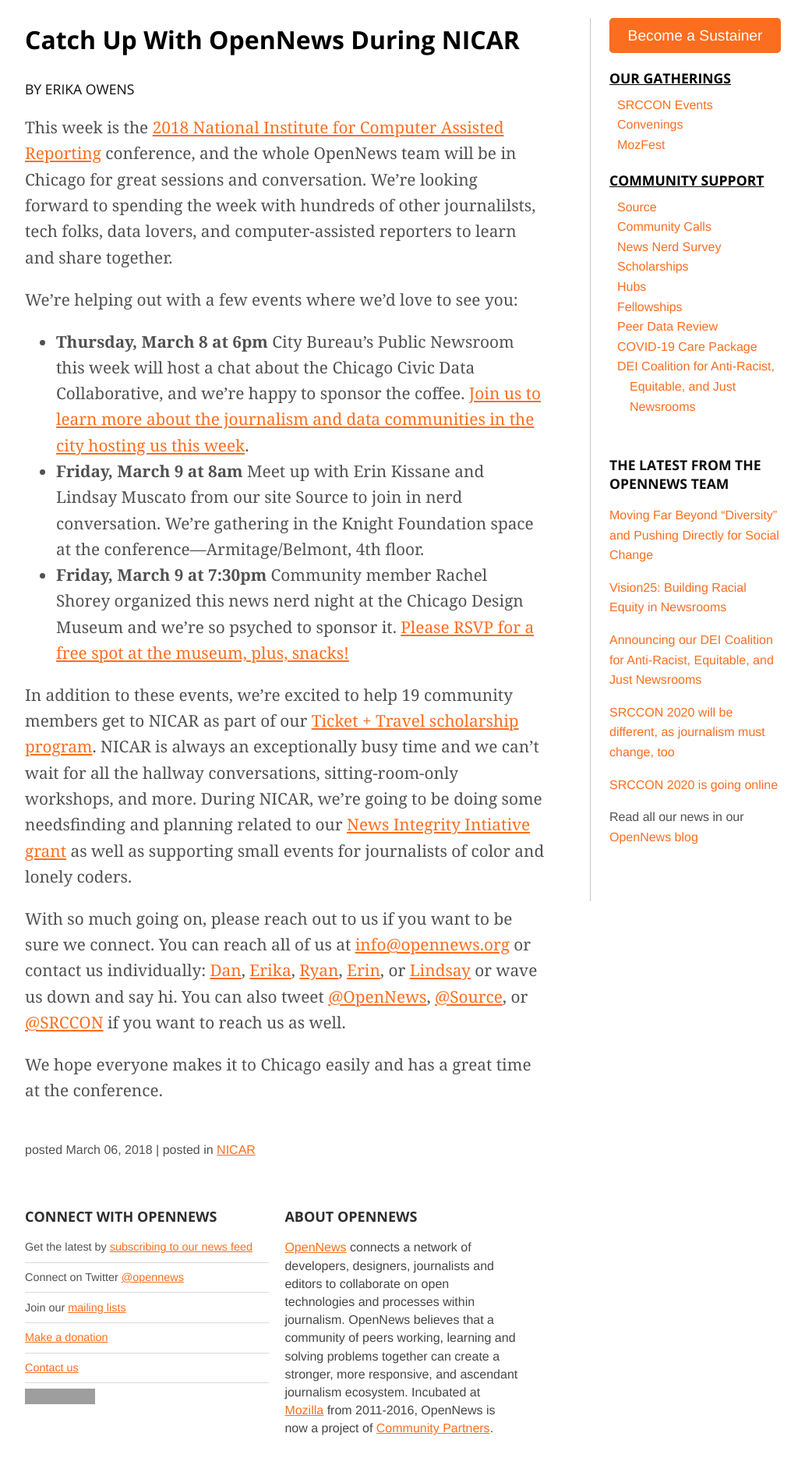
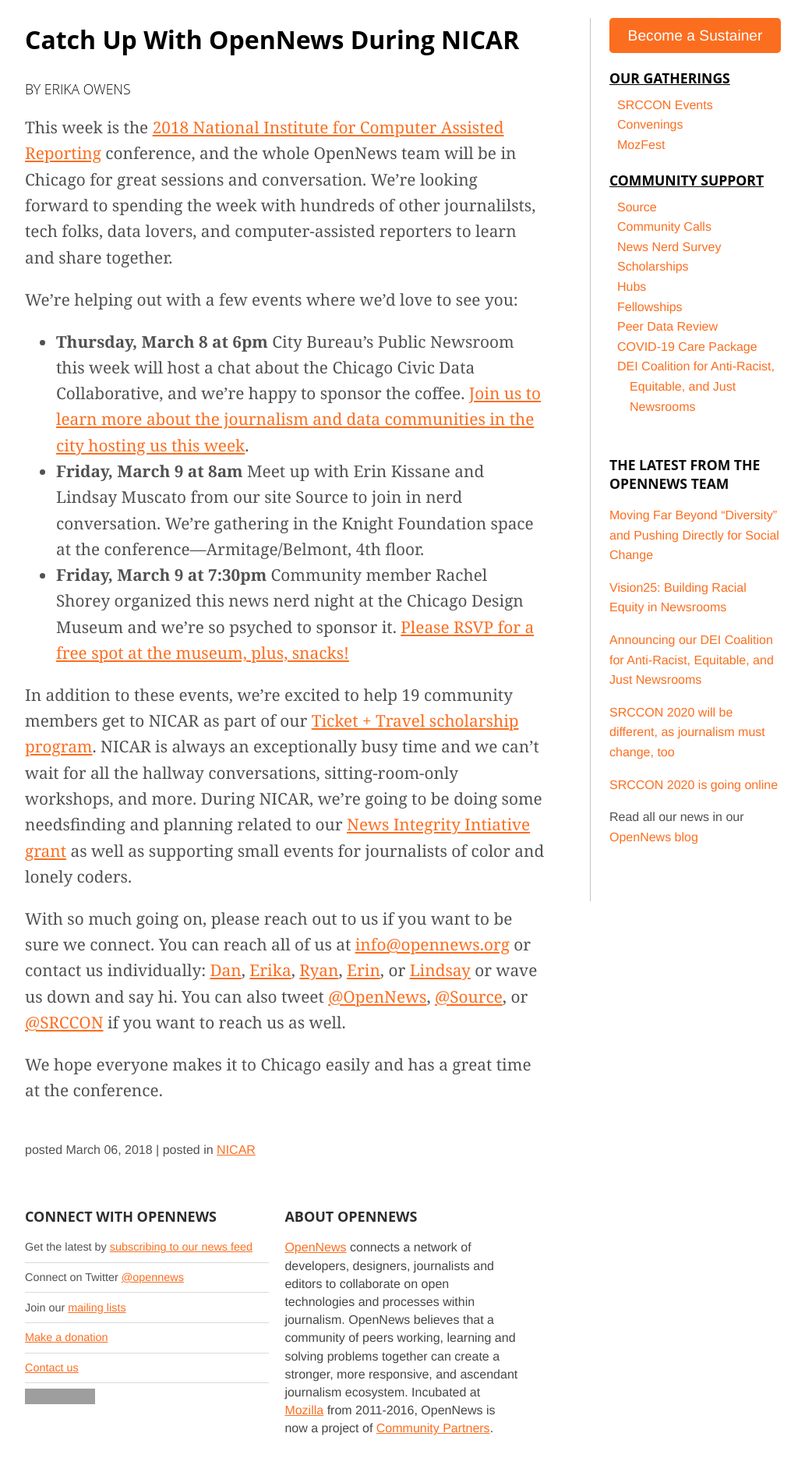
Before and after one commit to OpenNews/opennews-website, a Jekyll site: the page built from _posts/2018-3-6-NICAR18.md, in a window 1280 px wide. Shown: the part 433-2303 px from the top of the page at 78% size, without its empty margins (118-1151 px from the left). Built offline with Jekyll 4.4.1, drawn with Linux system fonts in a browser that asks for light colours; nearby versions of some CDN libraries; some web fonts are replaced; comment, search, counter and statistics services are not loaded; grey boxes are pictures that could not be loaded.

Commit message:
swapping font loader and adding explicit weight instructions for bolding in article

```diff
--- a/_layouts/layout_new.html
+++ b/_layouts/layout_new.html
@@ -14,7 +14,8 @@
     {% include social_meta.html %}
 
     <!-- stylesheet calls -->
-    <link href='//fonts.googleapis.com/css?family=Open+Sans:300,400,700' rel='stylesheet' type='text/css'>
+    <!-- <link href='//fonts.googleapis.com/css?family=Open+Sans:300,400,700' rel='stylesheet' type='text/css'> -->
+    <link rel="stylesheet" href="https://use.typekit.net/npu3izb.css">
     <link rel="stylesheet" media="screen,projection,tv" href="/media/css/normalise.css" />
     <link rel="stylesheet" media="screen,projection,tv" href="/media/css/devices.css" />
     <link rel="stylesheet" media="all and (min-width:30em)" href="/media/css/desktop.css" />
--- a/media/css/devices.css
+++ b/media/css/devices.css
@@ -299,6 +299,11 @@
 div.article_body {
 	margin-bottom: 50px;
 }
+
+.article_body strong, .article_body b {
+	font-weight: 900;
+}
+
 #newsline {
 	font-family: 'sofia-pro','Open Sans', sans-serif;
 	font-size: 18px;
```
Also changed, not shown: other parts of _layouts/layout_new.html (+0 -3 lines).
